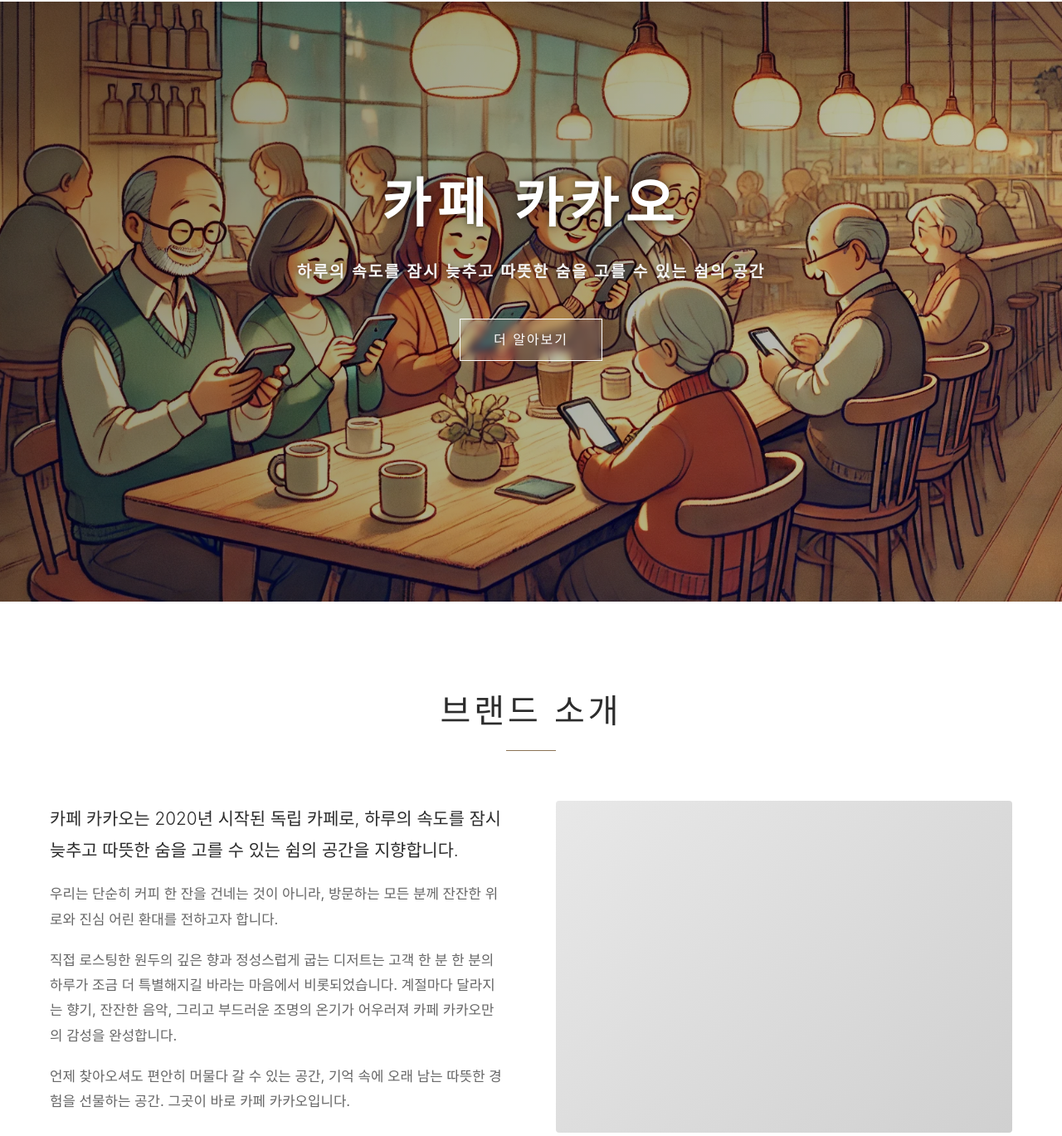
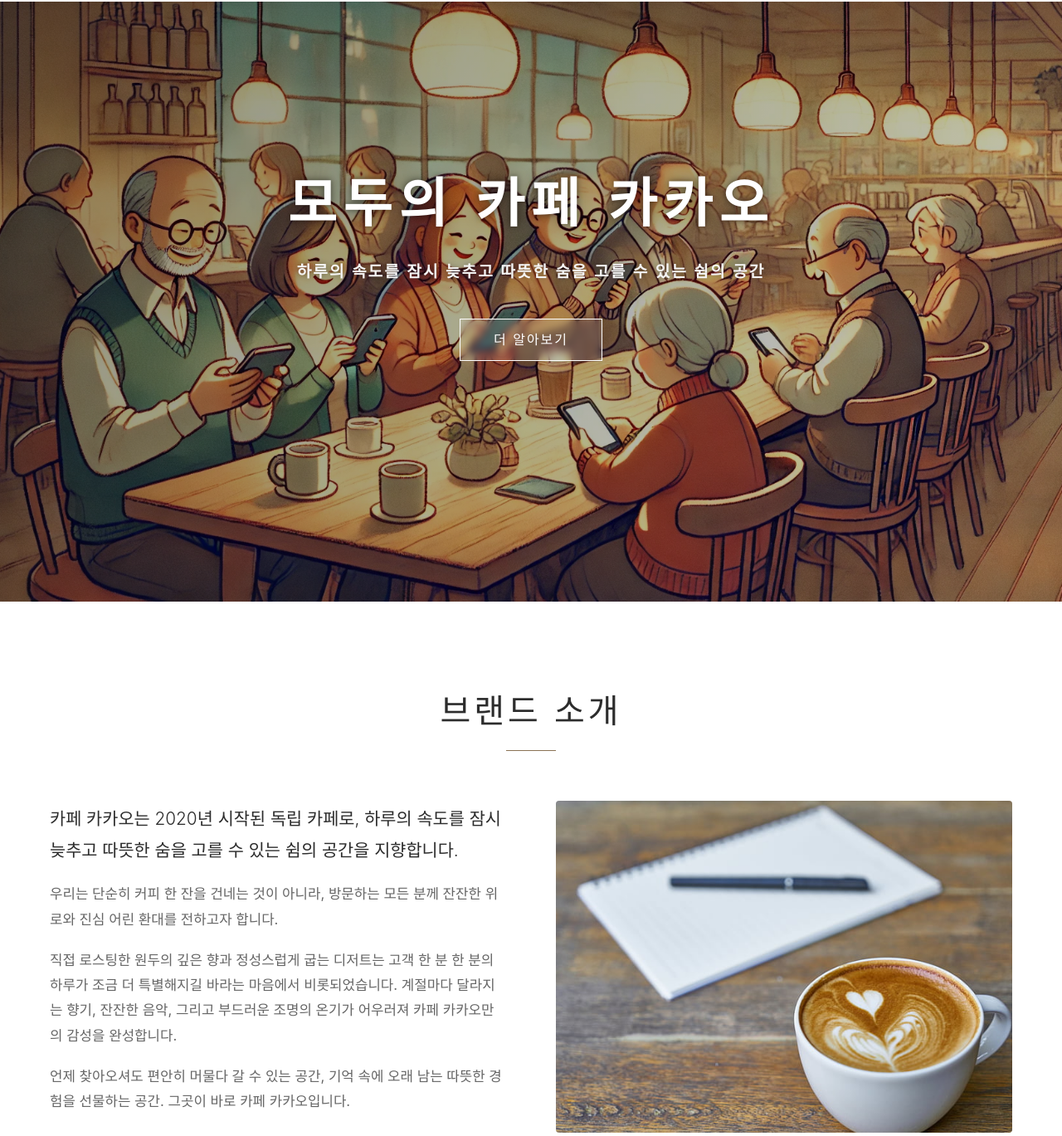
Before and after one commit to ppeumpp-ship-it/------------, a plain HTML site: page index.html in a window 1280 px wide. Shown: the part 75-1444 px from the top of the page at 83% size. Drawn offline with Linux system fonts and the light colour scheme.

Commit message:
Add coffee image to about section

```diff
--- a/index.html
+++ b/index.html
@@ -28,7 +28,7 @@
     <!-- Hero Section -->
     <section id="home" class="hero">
         <div class="hero-content">
-            <h1 class="hero-title">카페 카카오</h1>
+            <h1 class="hero-title">모두의 카페 카카오</h1>
             <p class="hero-subtitle">하루의 속도를 잠시 늦추고 따뜻한 숨을 고를 수 있는 쉼의 공간</p>
             <a href="#about" class="btn-primary">더 알아보기</a>
         </div>
@@ -64,7 +64,9 @@
                     </p>
                 </div>
                 <div class="about-image">
-                    <div class="image-placeholder"></div>
+                    <div class="image-placeholder">
+                        <img src="coffee.png" alt="카페 카카오의 라떼 아트 커피">
+                    </div>
                 </div>
             </div>
         </div>
--- a/styles.css
+++ b/styles.css
@@ -221,6 +221,14 @@ section {
     height: 100%;
     background: linear-gradient(135deg, #e8e8e8 0%, #d0d0d0 100%);
     border-radius: 4px;
+    overflow: hidden;
+}
+
+.image-placeholder img {
+    width: 100%;
+    height: 100%;
+    object-fit: cover;
+    display: block;
 }
 
 /* Menu Section */
```
Also changed, not shown: coffee.png (added).
